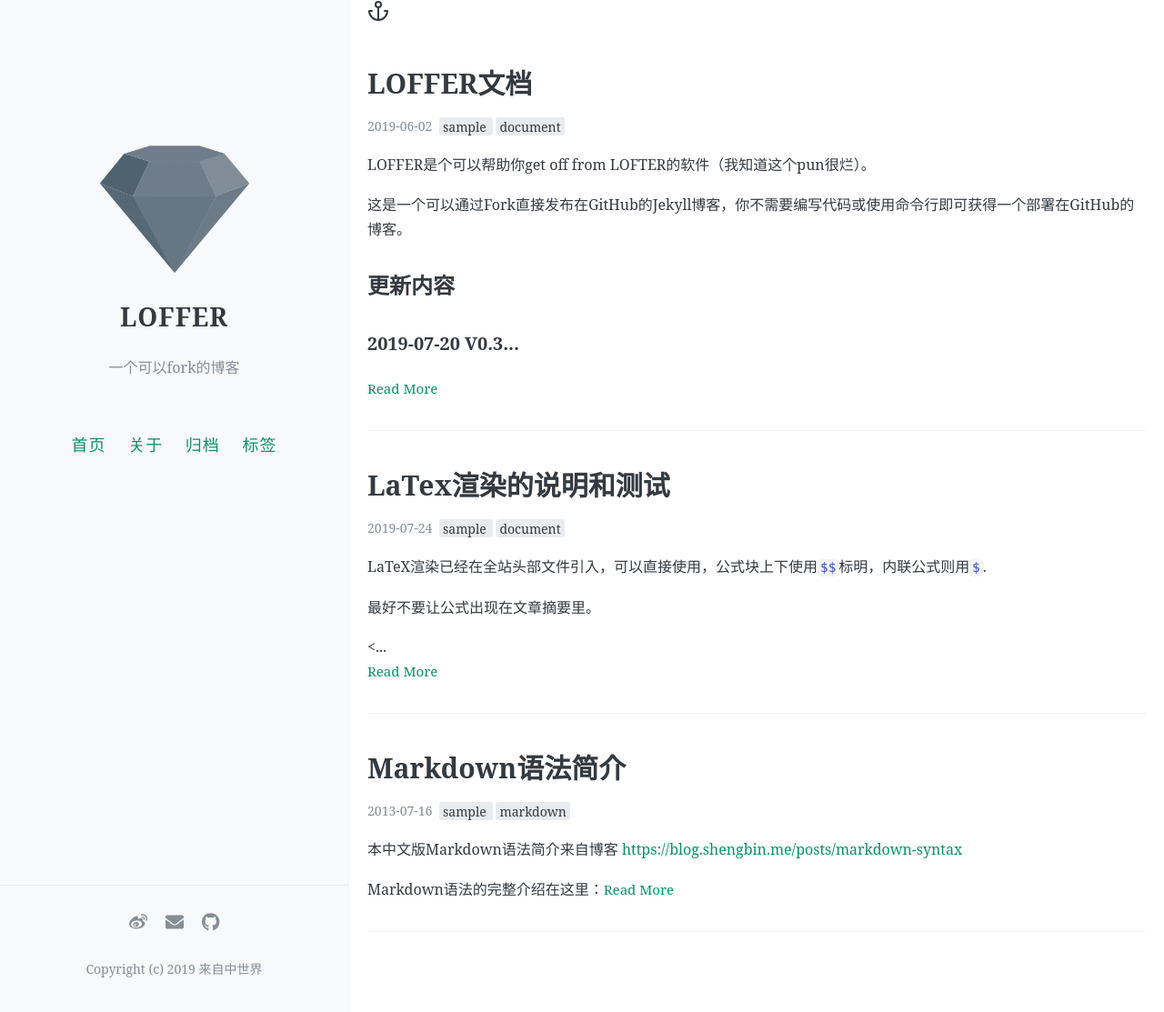
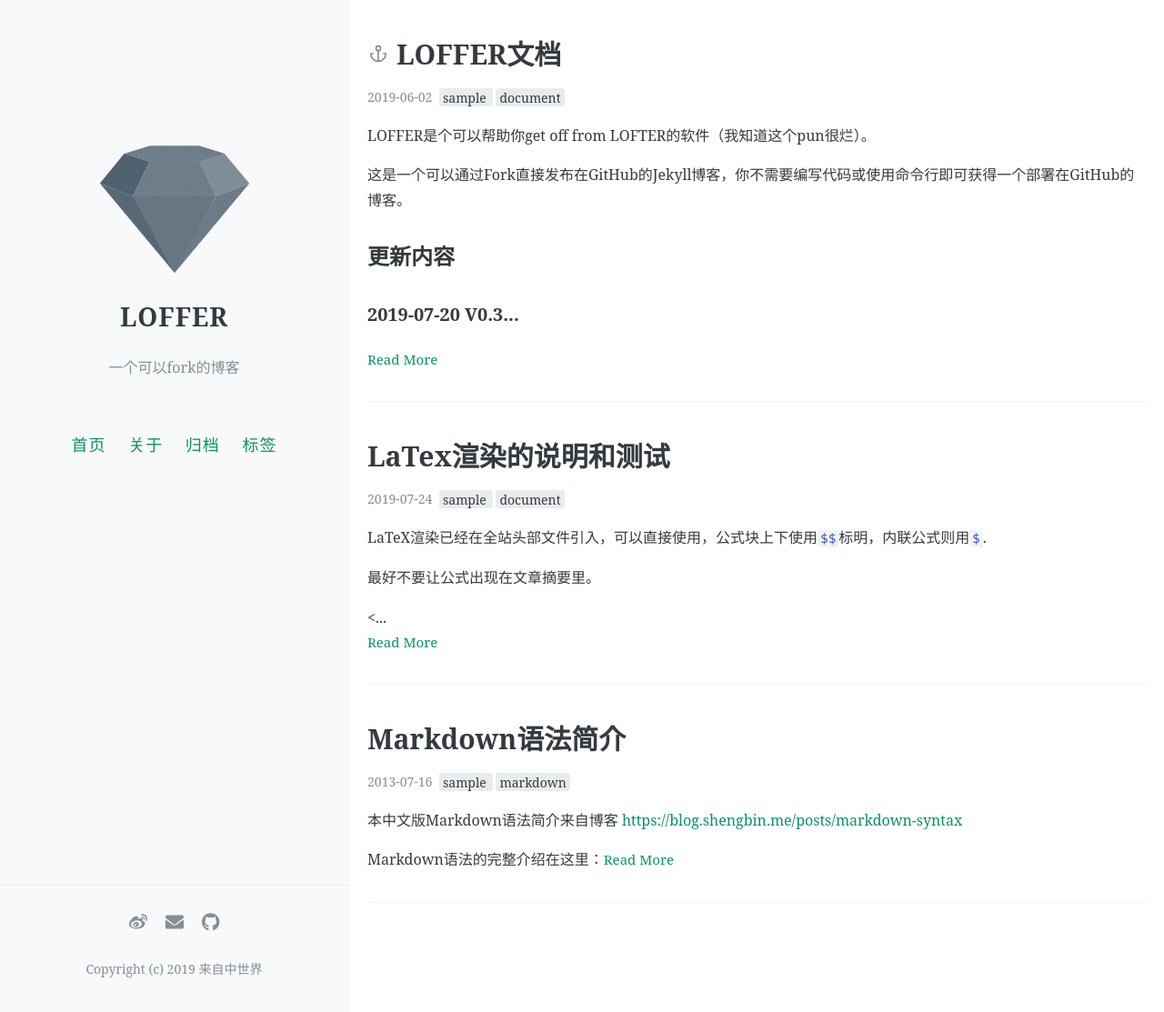
Before and after one commit to FromEndWorld/LOFFER, a Jekyll site: the page built from index.html, in a window 1280 px wide and 1113 px high. Shown: the whole window at 91% size. Built offline with Jekyll 4.4.1, drawn with Linux system fonts in a browser that asks for light colours; nearby versions of some CDN libraries; the list of posts is cut into pages by our own code; comment, search, counter and statistics services are not loaded.

Commit message:
pinned icon

```diff
--- a/index.html
+++ b/index.html
@@ -12,9 +12,8 @@
   {% for post in paginator.posts %}
   {% if post.pinned==true %}
     <article class="post pinned">
-      <i data-feather="anchor"></i>
       <h1>
-        <a href="{{ site.baseurl }}{{ post.url }}">{{ post.title }}</a>
+          <span title="pinned"><i data-feather="anchor"></i></span><a href="{{ site.baseurl }}{{ post.url }}">{{ post.title }}</a>
       </h1>
 
       <div clsss="meta">
--- a/style.scss
+++ b/style.scss
@@ -480,6 +480,14 @@
   border-bottom: none;
 }
 
+
+.pinned .feather-anchor {
+  color: $base-lighten-color;
+  padding: 2px;
+  margin-right: 8px;
+}
+
+
 .date {
   font-weight: 300;
   font-size: $small-font-size;
```
